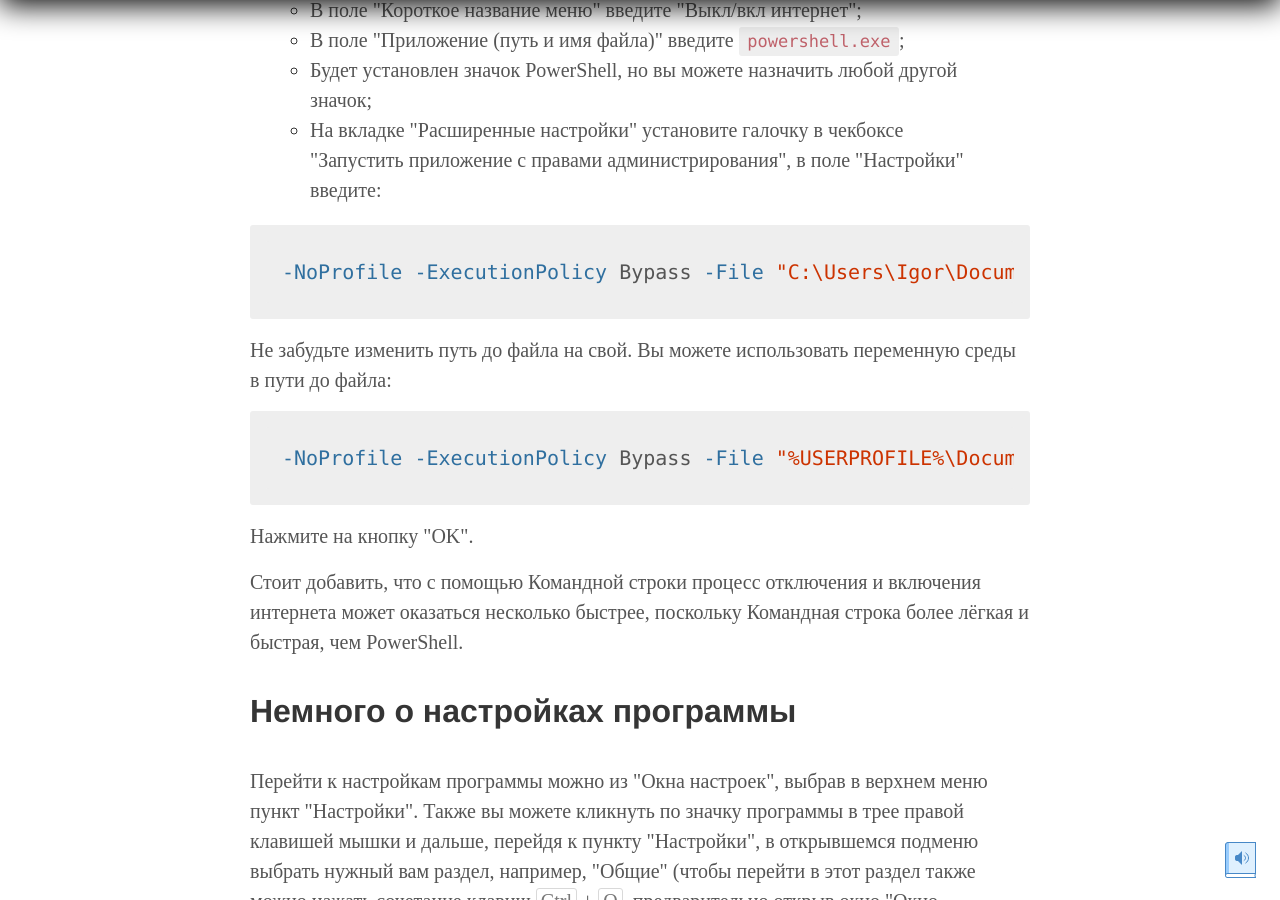
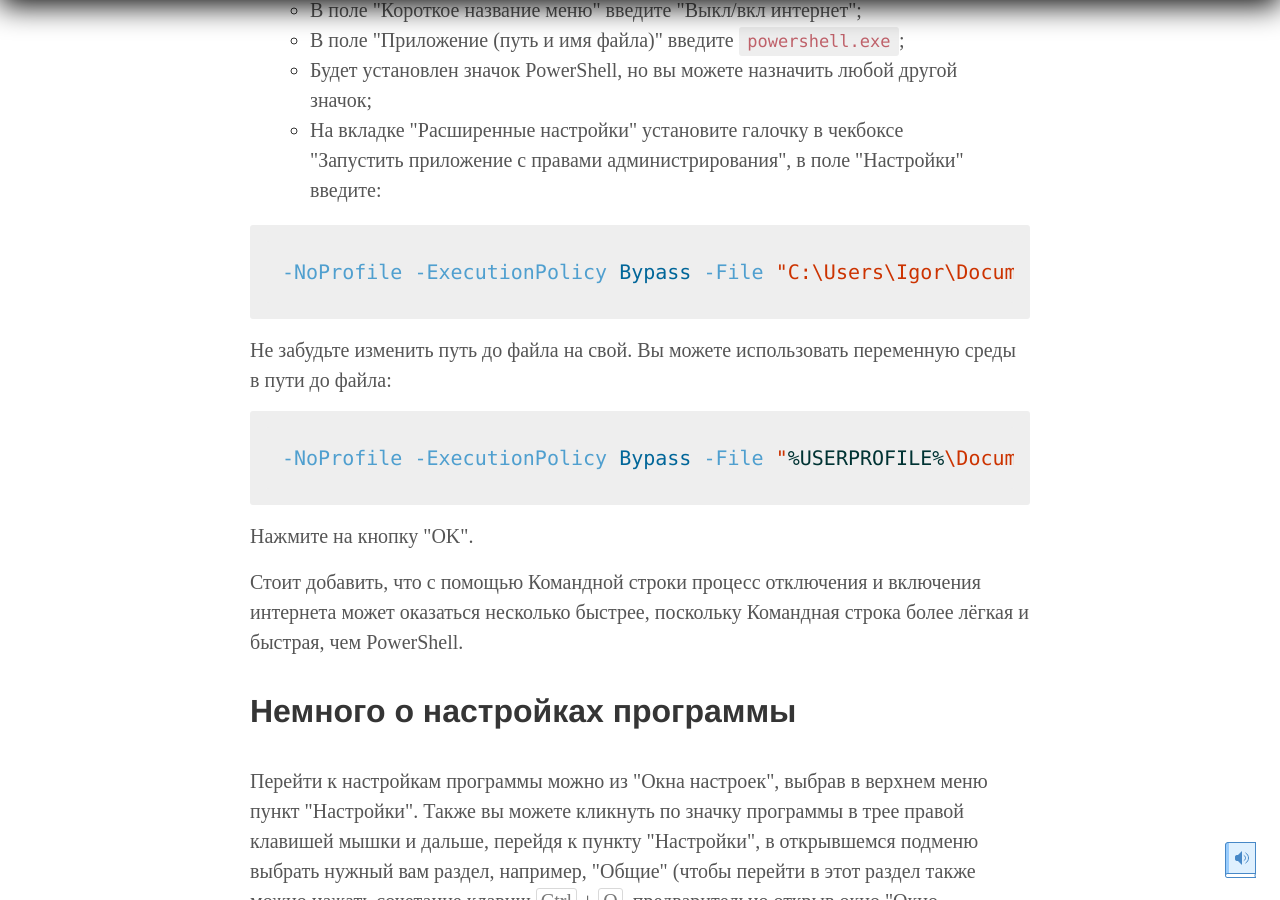
Before and after one commit to postolny/postolny.github.io, a Jekyll site: the page built from _posts/2024-11-12-сome-configurare-quick-access-popup.md, in a window 1280 px wide and 900 px high, scrolled down 15428 px. Built offline with Jekyll 4.4.1, drawn with Linux system fonts in a browser that asks for light colours.

Commit message:
Add files via upload

````diff
--- a/_posts/2024-11-12-сome-configurare-quick-access-popup.md
+++ b/_posts/2024-11-12-сome-configurare-quick-access-popup.md
@@ -289,13 +289,13 @@ if (Get-NetAdapter | Where-Object { $_.Status -eq "Up" }) {
   - Будет установлен значок PowerShell, но вы можете назначить любой другой значок;
   - На вкладке "Расширенные настройки" установите галочку в чекбоксе "Запустить приложение с правами администрирования", в поле "Настройки" введите:
 
-```powershell
+```batch
 -NoProfile -ExecutionPolicy Bypass -File "C:\Users\Igor\Documents\Quick Access Popup\ToggleInternet.ps1"
 ```
 
 Не забудьте изменить путь до файла на свой. Вы можете использовать переменную среды в пути до файла:
 
-```powershell
+```batch
 -NoProfile -ExecutionPolicy Bypass -File "%USERPROFILE%\Documents\Quick Access Popup\ToggleInternet.ps1"
 ```
 
````
